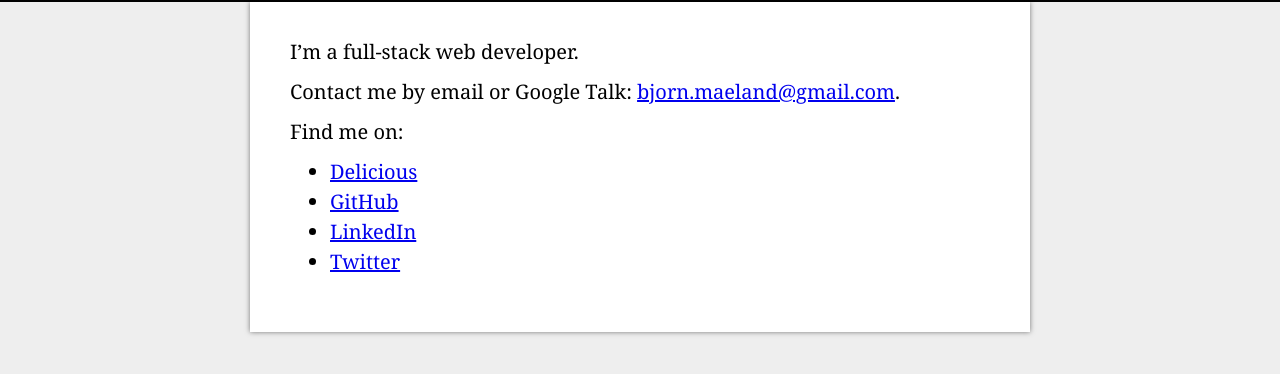
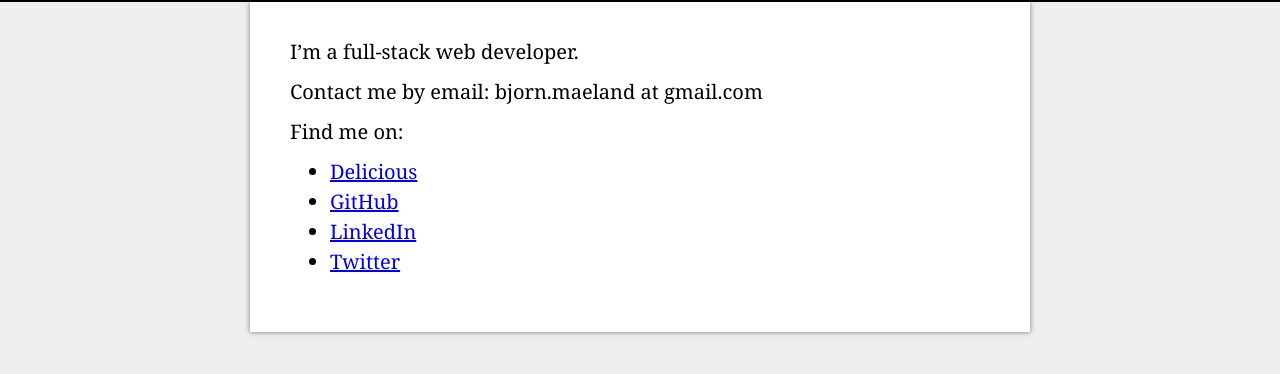
Before and after one commit to bmaland/bmaland.github.com, a plain HTML site: page index.html in a window 1280 px wide. Shown: the part 70-444 px from the top of the page. Drawn offline with Linux system fonts and the light colour scheme.

Commit message:
Remove google talk ref

```diff
--- a/index.html
+++ b/index.html
@@ -18,12 +18,11 @@
 </header>
 
 <div id="page">
-
   <article class="aligncenter">
     <div class="content">
     <p>I&#8217;m a full-stack web developer.</p>
 
-<p>Contact me by email or Google Talk: <a href="mailto:bjorn.maeland@gmail.com">bjorn.maeland@gmail.com</a>.</p>
+    <p>Contact me by email: bjorn.maeland at gmail.com</p>
 
     <p>Find me on:</p>
     <ul>
```
Lines whose indentation alone changed are shown as unchanged.
